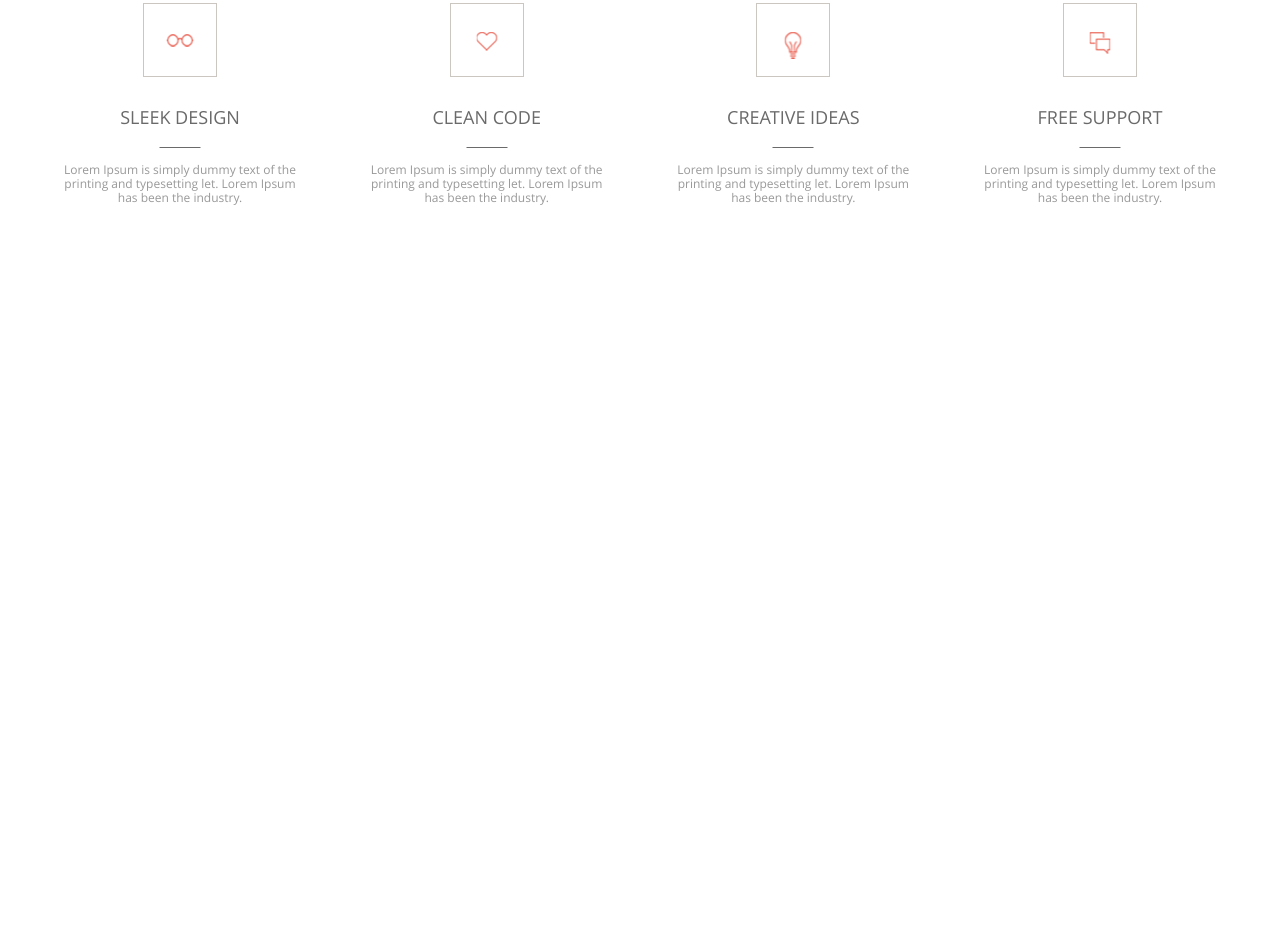
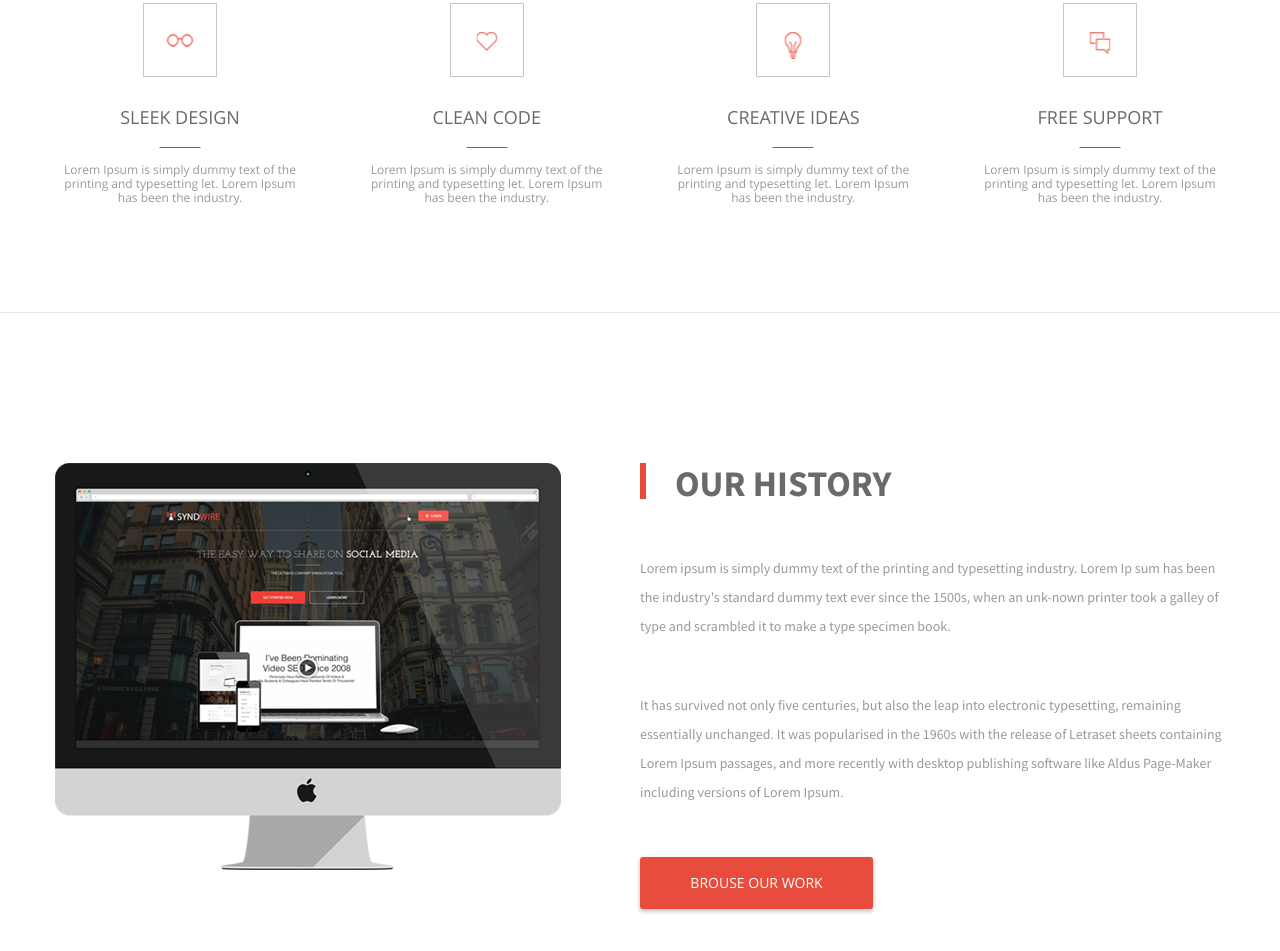
Before and after one commit to AsiaTitova/BINO, a website: page source/index.html in a window 1280 px wide. Shown: the part 1390-2341 px from the top of the page. Before the commit the page ends 1702 px from the top, so only its background shows below. Drawn offline with nearby package versions, Linux system fonts and the light colour scheme; files that its build step writes are made by us from their sources; files whose address does not match are found by name.

Commit message:
свестала блок History, стилизовала, добавила анимацию

```diff
--- a/source/index.html
+++ b/source/index.html
@@ -140,6 +140,14 @@
           </ul>
         </div>
       </section>
+      <section class="page-main__history history">
+        <div class="history__container container">
+          <h2 class="history__title">Our history</h2>
+          <p class="history__content">Lorem ipsum is simply dummy text of the printing and typesetting industry. Lorem Ip sum has been the industry's standard dummy text ever since the 1500s, when an unk-nown printer took a galley of type and scrambled it to make a type specimen book.</p>
+          <p class="history__content">It has survived not only five centuries, but also the leap into electronic typesetting, remaining essentially unchanged. It was popularised in the 1960s with the release of Letraset sheets containing Lorem Ipsum passages, and more recently with desktop publishing software like Aldus Page-Maker including versions of Lorem Ipsum.</p>
+          <a class="history__link" href="#" aria-label="browse our work">Brouse our work</a>
+        </div>
+      </section>
     </main>
 
     <!-- Swiper JS -->
--- a/source/sass/blocks/about.scss
+++ b/source/sass/blocks/about.scss
@@ -1,3 +1,7 @@
+.about {
+  border-bottom: 1px solid $light-gray;
+}
+
 .about__container {
   padding: 116px 0 107px;
 }
--- /dev/null
+++ b/source/sass/blocks/history.scss
@@ -0,0 +1,70 @@
+.history__container {
+  padding: 150px 0 140px 585px;
+  background-image: url("../img/monitor-background.png");
+  background-size: 506px 407px;
+  background-position: 0 150px;
+  background-repeat: no-repeat;
+
+  @media (min-resolution: $retina-dpi), (min-resolution: $retina-dppx) {
+    background-image: url("../img/monitor-background@2x.png");
+  }
+}
+
+.history__title {
+  position: relative;
+  margin: 0;
+  margin-bottom: 50px;
+  padding-left: 35px;
+  font-family: $font-title;
+  font-size: 36px;
+  font-weight: bold;
+  text-transform: uppercase;
+  color: $dark-gray;
+
+  &::before {
+    @include pseudo ("", absolute, 6px, 36px);
+    top: 0;
+    left: 0;
+    background-color: $red;
+  }
+}
+
+.history__content {
+  margin: 0;
+  margin-bottom: 50px;
+  font-family: $font-title;
+  font-size: 14px;
+  line-height: 29px;
+  color: $medium-gray;
+}
+
+.history__link {
+  display: block;
+  padding: 18px 0;
+  width: 233px;
+  font-size: 14px;
+  color: $white;
+  font-weight: bold;
+  text-transform: uppercase;
+  text-decoration: none;
+  text-align: center;
+  border-radius: 3px;
+  box-shadow: 0 2px 4.75px 0.25px $shadow;
+  background-color: $red;
+  border: none;
+
+  &:hover,
+  &:focus {
+    background-color: $yellow;
+    border: none;
+    transform: scale(1.1);
+    animation-name: hover-color-from-red;
+    animation-duration: 500ms;
+    animation-timing-function: ease-in-out;
+  }
+
+  &:active {
+    background-color: $yellow;
+    opacity: 0.5;
+  }
+}
--- a/source/sass/global/mixins.scss
+++ b/source/sass/global/mixins.scss
@@ -15,18 +15,3 @@
   margin: $margin;
   padding: $padding;
 }
-
-@mixin border-bottom-radius ($border-bottom-left-radius, $border-bottom-right-radius) {
-  border-bottom-left-radius: $border-bottom-left-radius;
-  border-bottom-right-radius: $border-bottom-right-radius;
-}
-
-@mixin border-left-radius ($border-bottom-left-radius, $border-top-left-radius) {
-  border-bottom-left-radius: $border-bottom-left-radius;
-  border-top-left-radius: $border-top-left-radius;
-}
-
-@mixin border-right-radius ($border-top-right-radius, $border-bottom-right-radius) {
-  border-top-right-radius: $border-bottom-right-radius;
-  border-bottom-right-radius: $border-bottom-right-radius;
-}
--- a/source/sass/global/variables.scss
+++ b/source/sass/global/variables.scss
@@ -11,6 +11,7 @@ $red: #e74c3c;
 $gray: #cbc6c0;
 $dark-gray: #6a6a6a;
 $medium-gray: #999999;
+$light-gray: #e6e7eb;
 $yellow: #fcd12a;
 $shadow: rgba(0, 0, 0, 0.25);
 
--- a/source/sass/style.scss
+++ b/source/sass/style.scss
@@ -11,3 +11,4 @@
 @import "blocks/page-main.scss";
 @import "blocks/promo-slider.scss";
 @import "blocks/about.scss";
+@import "blocks/history.scss";
```
Also changed, not shown: build/css/style.min.css, build/img/monitor-background.png (added), build/img/monitor-background@2x.png (added), build/index.html, source/img/monitor-background.png (added), source/img/monitor-background@2x.png (added), 1 other file.
